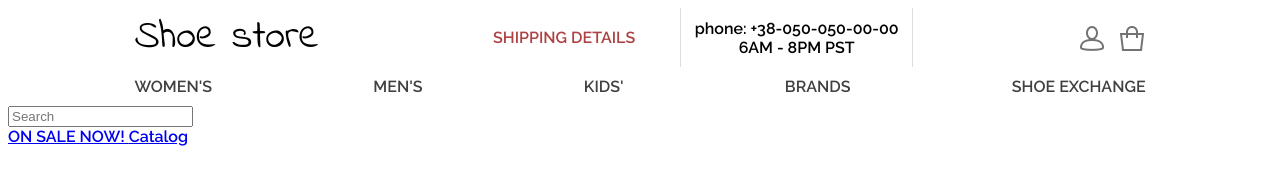
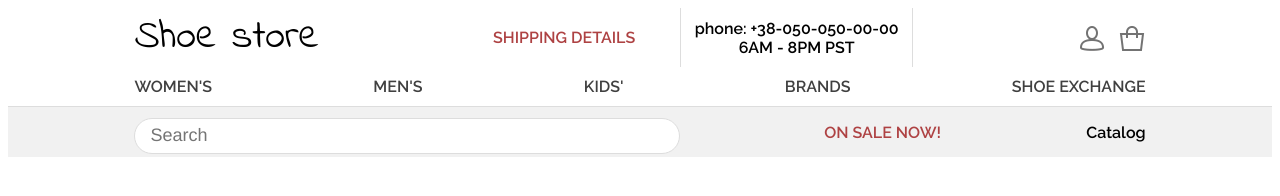
Before and after one commit to vladimirm85/SHOE-STORE, a plain HTML site: page index.html in a window 1280 px wide. Drawn offline with Linux system fonts and the light colour scheme.

Commit message:
search section styling

```diff
--- a/index.html
+++ b/index.html
@@ -51,17 +51,17 @@
                 </li>
             </ul>
         </nav>
-        <div>
-            <div>
-                <input id="search" placeholder="Search">
-                <div>
-                    <a href="sale.html">
-                        ON SALE NOW!
-                    </a>
-                    <a href="catalog.html">
-                        Catalog
-                    </a>
-                </div>
+        <div class="header-search-section">
+            <div class="search-section">
+                <input class="header-search-input" placeholder="Search">
+                <!-- <div class="catalog-section"> -->
+                <a href="sale.html" class="header-sale">
+                    ON SALE NOW!
+                </a>
+                <a href="catalog.html" class="header-catalog">
+                    Catalog
+                </a>
+                <!-- </div> -->
             </div>
         </div>
     </header>
--- a/main.css
+++ b/main.css
@@ -100,3 +100,57 @@ body {
     color: #707072;
     text-decoration: none;
 }
+
+.header-search-section {
+    display: block;
+    border-top: 1px solid #ddd;
+    width: 100%;
+    background: #f1f1f1;
+    text-align: left
+}
+
+.search-section {
+    display: flex;
+    justify-content: space-between;
+    align-items: center;
+    height: 50px;
+    padding-left: 0;
+    margin: 0px 10%;
+}
+
+.header-search-input {
+    height: 36px;
+    margin-top: 7px;
+    width: 54%;
+    border: 1px solid #ddd;
+    border-radius: 25px;
+    padding: 0 38px 0 15px;
+    color: #333;
+    font-size: 18px;
+    font-family: Verlag,Helvetica,Arial,sans-serif;
+}
+
+
+
+/* .catalog-section {
+    height: 100%;
+    width: 46%;
+    margin-left: 30px;
+    display: flex;
+    align-items: center;
+    justify-content: space-between;
+} */
+
+.header-sale {
+    width: 40%;
+    text-align: center;
+    color: #ae4243;
+    text-decoration: none;
+}
+
+.header-catalog {
+    width: 6%;
+    text-align: right;
+    color: black;
+    text-decoration: none;
+}
```
